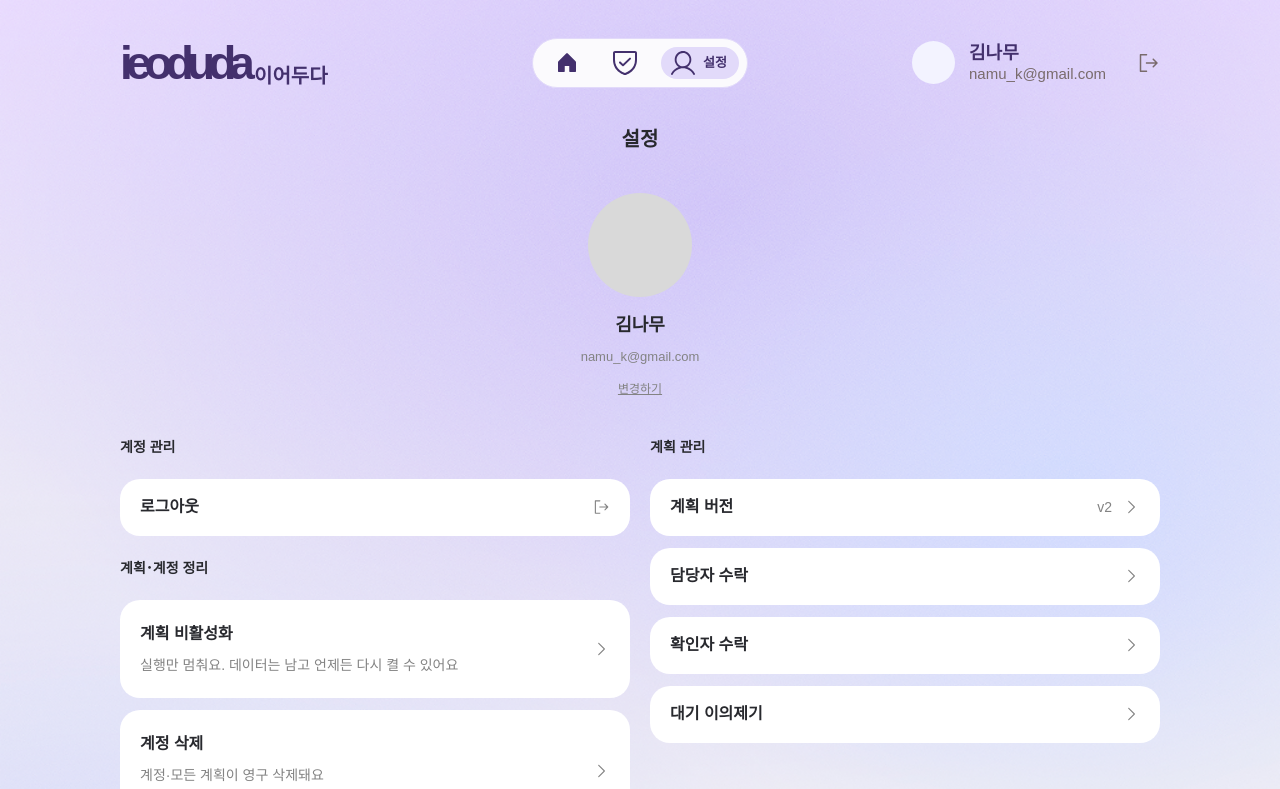
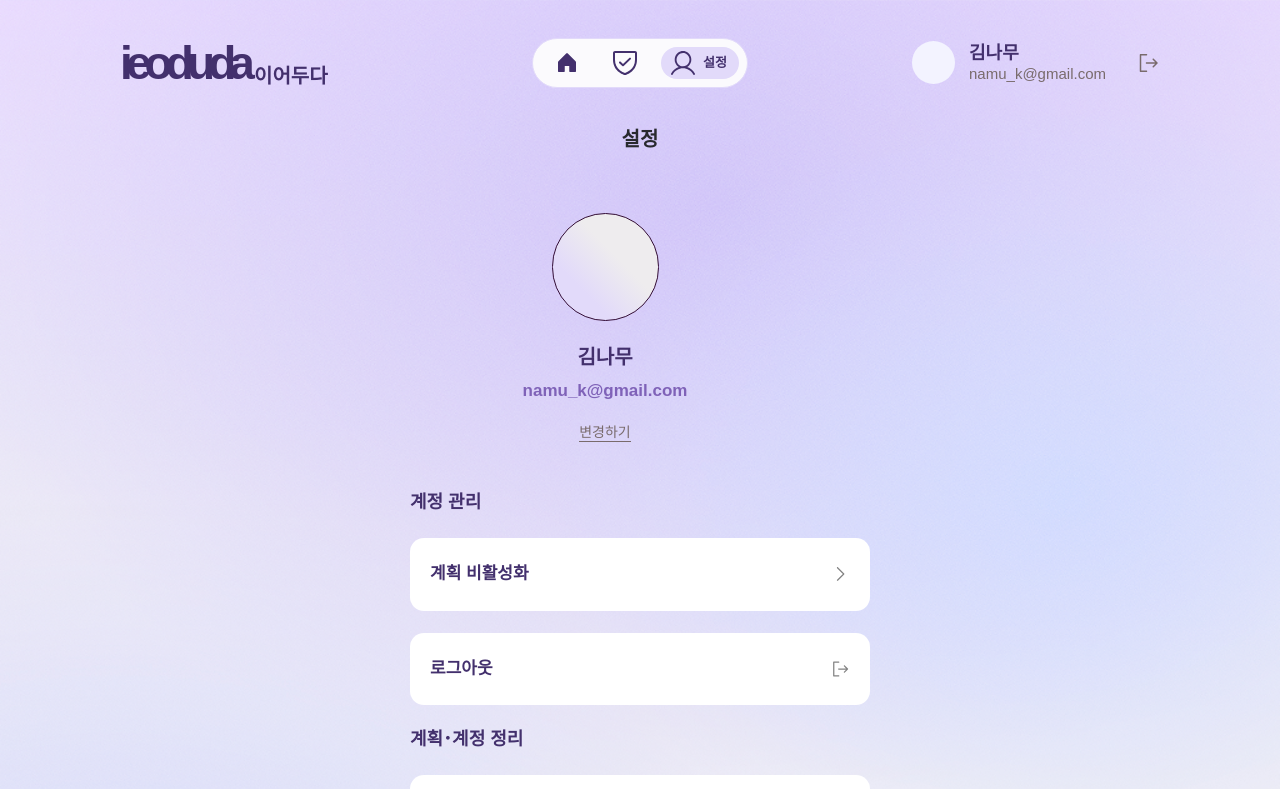
Before and after one commit to Dev-MAMOKEY/Ieoduda-Frontend, a Next.js app: page /profile in a window 1280 px wide. Shown: the top 789 px of the page. Built offline with nearby package versions, Linux system fonts and the light colour scheme; no server answers; a web font is replaced by a local one.

Commit message:
[Feat/#9] Design : 마이페이지 디자인 수정

```diff
--- a/app/(setting)/profile/page.tsx
+++ b/app/(setting)/profile/page.tsx
@@ -8,7 +8,7 @@ import { BottomTabBar } from "@/components/BottomTabBar";
 import type { ReactNode } from "react";
 
 const plans = [
-  { label: "계획 버전", value: "v2" },
+  { label: "계획 버전" },
   { label: "담당자 수락", href: "/role?person=jisu" },
   { label: "확인자 수락", href: "/role?person=jimin" },
   { label: "대기 이의제기", href: "/appeal" },
@@ -38,12 +38,10 @@ function Row({
 }: { label: string; value?: string; description?: ReactNode; href?: string }) {
   const inside = (
     <>
-      <span
-        className={`flex min-w-0 flex-1 flex-col ${description ? "gap-2" : ""}`}
-      >
-        <strong className="text-sm lg:text-base">{label}</strong>
+      <span className={`flex min-w-0 flex-1 flex-col ${description ? "gap-[7px]" : ""}`}>
+        <strong className="text-sm font-bold text-[#43306d] lg:text-[17px] lg:font-semibold">{label}</strong>
         {description && (
-          <span className="text-xs font-medium leading-relaxed text-[#838383] lg:text-sm">
+          <span className="text-xs font-medium leading-normal text-[#584e4d] lg:text-sm">
             {description}
           </span>
         )}
@@ -53,10 +51,10 @@ function Row({
           {value}
         </span>
       )}
-      <ForwardCaret />
+      <ForwardCaret className="lg:size-5" />
     </>
   );
-  const cls = `flex w-full items-center justify-between rounded-[20px] bg-white px-5 text-left ${description ? "min-h-[77px] py-[22px]" : "h-[57px]"}`;
+  const cls = "flex min-h-[62px] w-full items-center justify-between rounded-[14px] bg-white px-5 py-[22px] text-left lg:min-h-[65px] lg:py-6";
   return href ? (
     <Link className={cls} href={href}>
       {inside}
@@ -69,8 +67,8 @@ function Row({
 }
 function Section({ title, children, className = "" }: { title: string; children: ReactNode; className?: string }) {
   return (
-    <section className={`flex flex-col gap-3.5 md:gap-[22px] ${className}`}>
-      <h2 className="text-sm font-bold">{title}</h2>
+    <section className={`flex w-full flex-col gap-3.5 lg:gap-[22px] ${className}`}>
+      <h2 className="text-base font-bold text-[#43306d] lg:text-lg">{title}</h2>
       {children}
     </section>
   );
@@ -79,31 +77,27 @@ function Section({ title, children, className = "" }: { title: string; children:
 export default function ProfileSettingsPage() {
   return (
     <PageContainer
-      className="items-center gap-[22px] pb-[100px] pt-20 lg:max-w-none lg:gap-10 lg:px-[120px] lg:pb-[50px] lg:pt-0"
+      className="items-center gap-0 pb-[100px] pt-[70px] lg:min-h-[calc(100dvh-125px)] lg:max-w-none lg:px-[120px] lg:pb-20 lg:pt-0"
       data-node-id="439:4905"
     >
-      <PageHeader className="pb-2.5 md:pb-0" title="설정" />
-      <UserProfileSummary />
-      <div className="grid w-full grid-cols-1 gap-[22px] md:grid-cols-2 md:gap-x-5">
+      <PageHeader title="설정" />
+      <div className="mx-auto flex w-full max-w-[342px] flex-col gap-5 pt-5 lg:max-w-[460px] lg:gap-10 lg:pt-[50px]">
+        <UserProfileSummary />
+        <div className="flex w-full flex-col gap-7 lg:gap-5">
         <Section
-          className="order-1 md:col-start-1 md:row-start-1"
+          className="order-1"
           title="계정 관리"
         >
-          <Link
-            className="flex h-[57px] items-center justify-between rounded-[20px] bg-white p-5"
-            href="/login"
-          >
-            <strong className="text-sm lg:text-base">로그아웃</strong>
-            <Image
-              alt=""
-              width={18}
-              height={18}
-              src="/icons/settings/sign-out.svg"
-            />
-          </Link>
+          <div className="flex flex-col gap-3 lg:gap-[22px]">
+            <div className="hidden lg:block"><Row label="계획 비활성화" /></div>
+            <Link className="flex min-h-[62px] items-center justify-between rounded-[14px] bg-white px-5 py-[22px] lg:min-h-[65px] lg:py-6" href="/login">
+              <strong className="text-sm font-bold text-[#43306d] lg:text-[17px] lg:font-semibold">로그아웃</strong>
+              <Image alt="" className="size-[18px] lg:size-5" width={20} height={20} src="/icons/settings/sign-out.svg" />
+            </Link>
+          </div>
         </Section>
         <Section
-          className="order-2 md:col-start-2 md:row-span-2 md:row-start-1"
+          className="order-2 lg:order-3"
           title="계획 관리"
         >
           <div className="flex flex-col gap-3">
@@ -113,15 +107,16 @@ export default function ProfileSettingsPage() {
           </div>
         </Section>
         <Section
-          className="order-3 md:col-start-1 md:row-start-2"
+          className="order-3 lg:order-2"
           title="계획･계정 정리"
         >
-          <div className="flex flex-col gap-3">
+          <div className="flex flex-col gap-3 lg:gap-[22px]">
             {cleanup.map((x) => (
               <Row key={x.label} {...x} />
             ))}
           </div>
         </Section>
+        </div>
       </div>
       <BottomTabBar activeTab="settings" />
     </PageContainer>
--- a/components/UserProfileSummary.tsx
+++ b/components/UserProfileSummary.tsx
@@ -20,16 +20,19 @@ export function UserProfileSummary() {
     }
   }, []);
   return (
-    <section className="flex w-full flex-col items-center gap-3.5 pb-1.5 pt-2.5 text-center lg:pb-0 lg:pt-0">
-      <div aria-hidden className="size-[104px] rounded-full bg-[#d9d9d9]" />
-      <div className="flex flex-col items-center gap-2">
-        <h2 className="text-lg font-bold">{profile.name}</h2>
-        <p className="text-[13px] font-medium text-[#838383]">
+    <section className="flex w-full flex-col items-center gap-4 pb-1.5 text-center lg:w-[390px] lg:gap-[22px] lg:pb-1.5 lg:pt-2.5">
+      <div
+        aria-hidden
+        className="size-[104px] rounded-full border-[1.6px] border-[#320c35] bg-[linear-gradient(226deg,#eeecee_40%,#e2dafa_72%)] lg:h-[108px] lg:w-[107px]"
+      />
+      <div className="flex flex-col items-center gap-2.5 lg:gap-2">
+        <h2 className="text-lg font-bold text-[#43306d] lg:text-xl">{profile.name}</h2>
+        <p className="text-sm font-semibold text-[#7f62b8] lg:text-[17px]">
           {profile.email}
         </p>
       </div>
       <Link
-        className="text-xs font-medium text-[#838383] underline"
+        className="border-b border-[#796b6c] pb-0.5 text-xs font-medium leading-none text-[#796b6c] lg:text-sm lg:font-normal"
         href="/profile/edit"
       >
         변경하기
```
